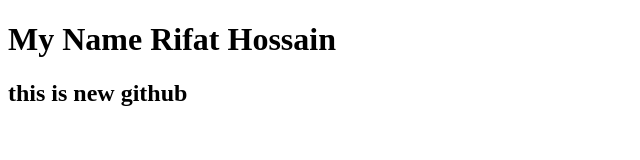
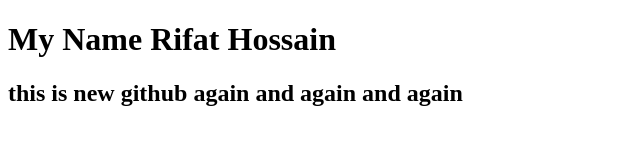
Before and after one commit to RifatHossain41/my-second-repo, a plain HTML site: page index.html in a window 1280 px wide. Shown: the whole page, without its empty margins (0-640 px from the left). Drawn offline with Linux system fonts and the light colour scheme.

Commit message:
text added

```diff
--- a/index.html
+++ b/index.html
@@ -8,6 +8,6 @@
 </head>
 <body>
   <h1>My Name Rifat Hossain</h1>
-  <h2>this is new github</h2>
+  <h2>this is new github again and again and again</h2>
 </body>
 </html>
```
